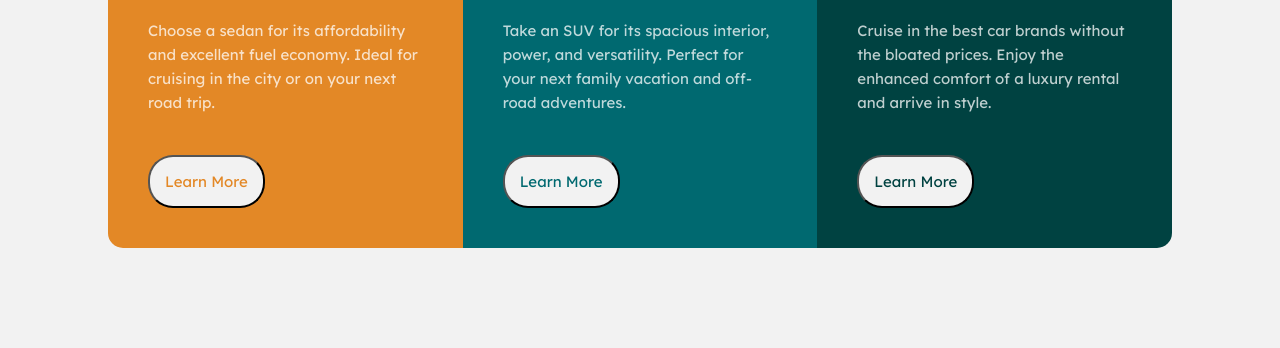
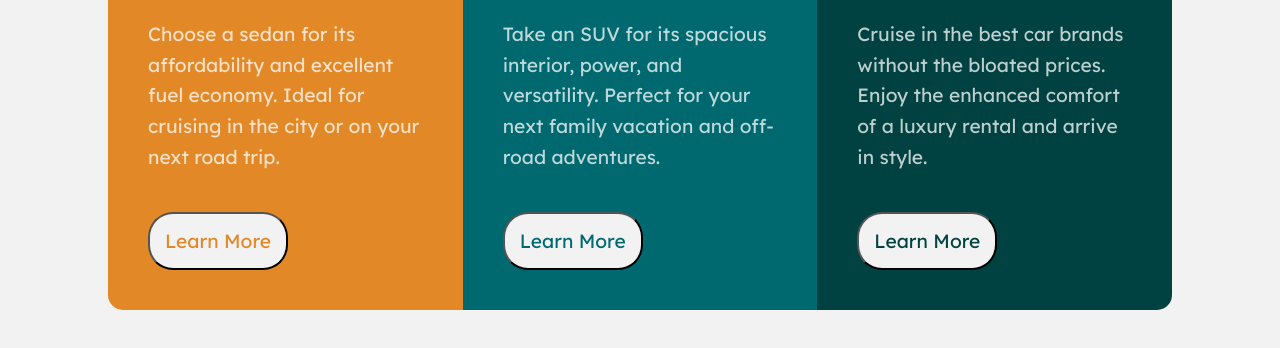
Before and after one commit to bolanleola/3-column-preview, a plain HTML site: page index.html in a window 1280 px wide. Shown: the part 246-594 px from the top of the page. Drawn offline with Linux system fonts and the light colour scheme; files whose address does not match are found by name.

Commit message:
Update style.css
Corrections to CSS

```diff
--- a/style.css
+++ b/style.css
@@ -1,12 +1,3 @@
-/*.container {
-    width:600px;
-    height:190px;
-    background-color:green;
-    padding-top:20px;
-    padding-left:15px;
-    padding-right:15px;
-}*/
-
 * {
   box-sizing: border-box;
 }
@@ -67,7 +58,7 @@
       margin-bottom: 40px;
       font-family: 'Lexend Deca', sans-serif;
       font-weight: 400;
-      font-size: 15px;
+      font-size: 1.2em;
       line-height: 1.6;
   }
 
@@ -79,7 +70,7 @@
       padding: 15px;
       font-family: 'Lexend Deca', sans-serif;
       font-weight: 400;
-      font-size: 15px;
+      font-size: 1.2em;
       border-radius: 25px;
   }
 
```
